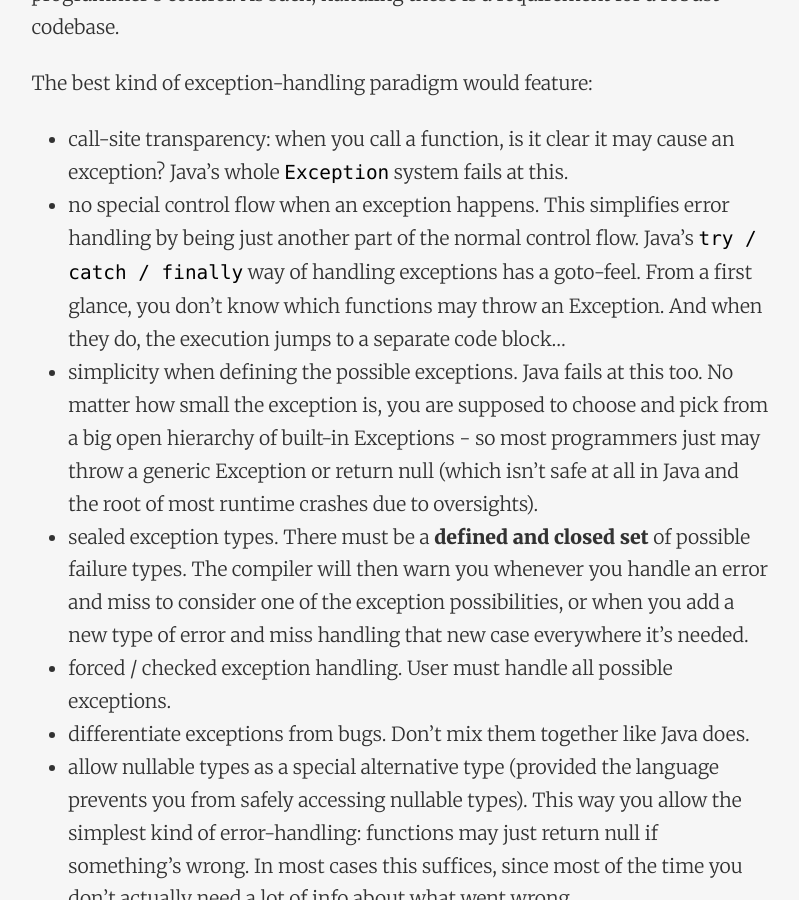
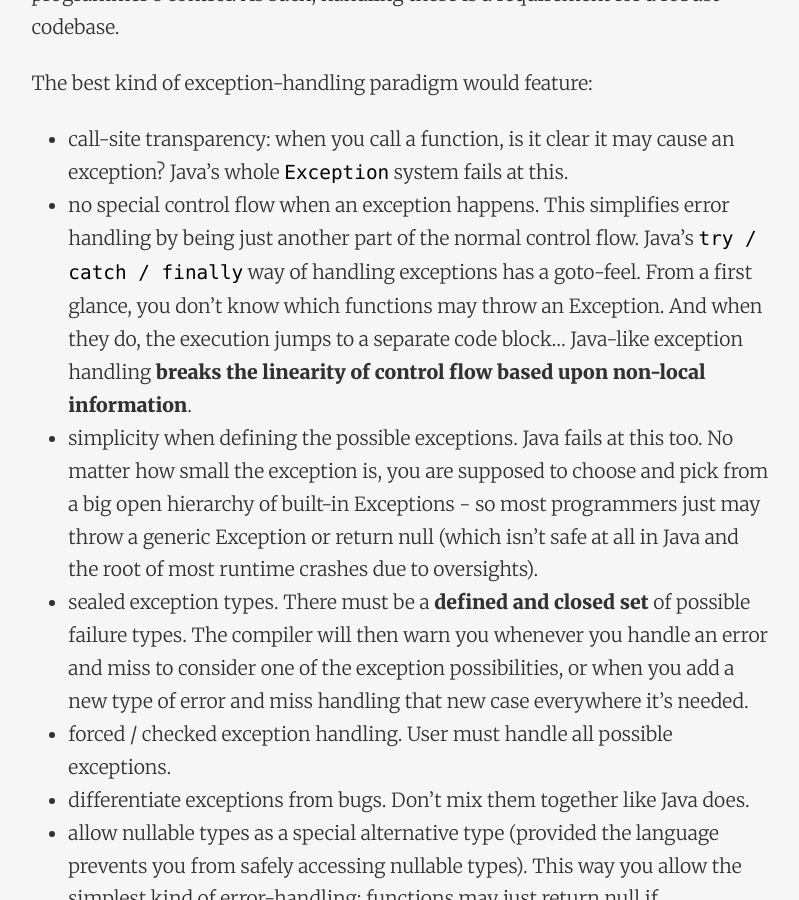
Before and after one commit to dcostap/personal-blog, a Jekyll site: the page built from _programming-notes/2023-06-19-error-handling.md, in a window 1280 px wide and 900 px high, scrolled down 2301 px. Shown: the whole window, without its empty margins (239-1038 px from the left). Built offline with Jekyll 4.4.1, drawn with Linux system fonts in a browser that asks for light colours; nearby versions of some CDN libraries.

Commit message:
Update 2023-06-19-error-handling.md

```diff
--- a/_programming-notes/2023-06-19-error-handling.md
+++ b/_programming-notes/2023-06-19-error-handling.md
@@ -31,7 +31,7 @@ Unlike bugs, exceptions are invalid states that may arise outside of the the pro
 
 The best kind of exception-handling paradigm would feature:
 - call-site transparency: when you call a function, is it clear it may cause an exception? Java's whole `Exception` system fails at this.
-- no special control flow when an exception happens. This simplifies error handling by being just another  part of the normal control flow. Java's `try / catch / finally` way of handling exceptions has a goto-feel. From a first glance, you don't know which functions may throw an Exception. And when they do, the execution jumps to a separate code block...
+- no special control flow when an exception happens. This simplifies error handling by being just another part of the normal control flow. Java's `try / catch / finally` way of handling exceptions has a goto-feel. From a first glance, you don't know which functions may throw an Exception. And when they do, the execution jumps to a separate code block... Java-like exception handling **breaks the linearity of control flow based upon non-local information**.
 - simplicity when defining the possible exceptions. Java fails at this too. No matter how small the exception is, you are supposed to choose and pick from a big open hierarchy of built-in Exceptions - so most programmers just may throw a generic Exception or return null (which isn't safe at all in Java and the root of most runtime crashes due to oversights).
 - sealed exception types. There must be a **defined and closed set** of possible failure types. The compiler will then warn you whenever you handle an error and miss to consider one of the exception possibilities, or when you add a new type of error and miss handling that new case everywhere it's needed.
 - forced / checked exception handling. User must handle all possible exceptions.
```
